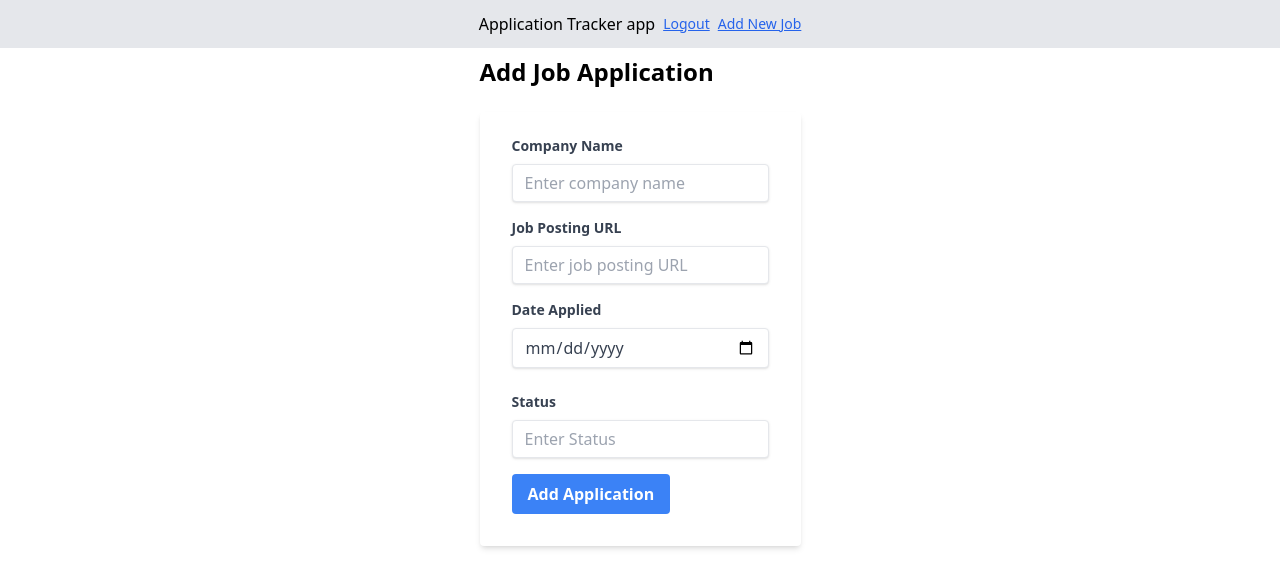
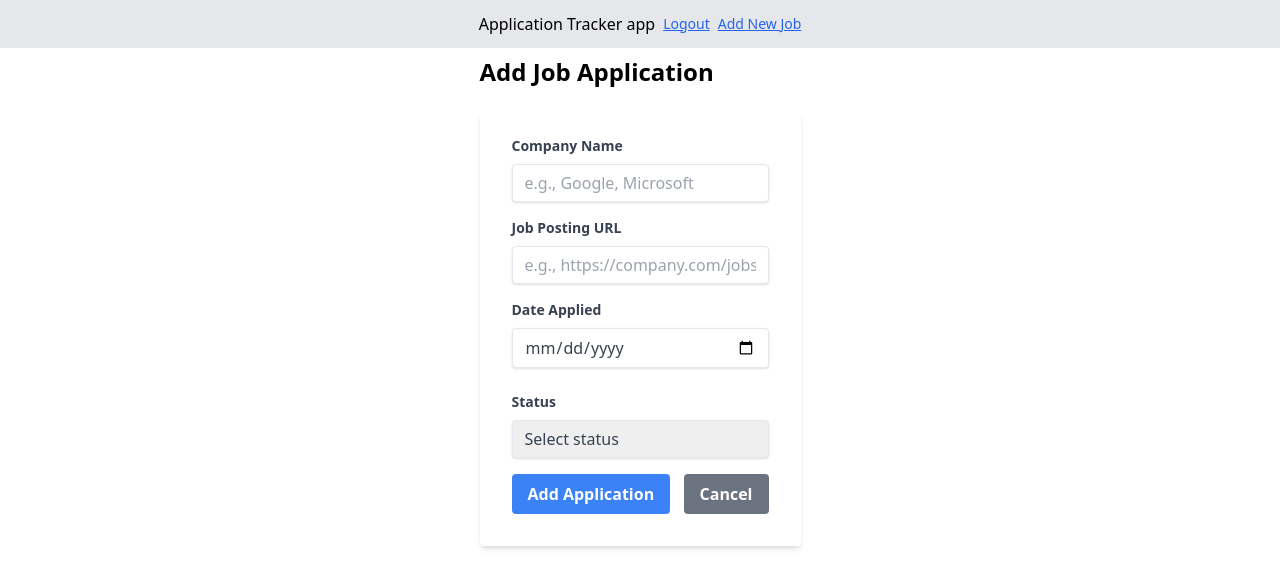
Before and after one commit to wesvane1/app-track-sys3.0, a React (Create React App) app: page /addJob in a window 1280 px wide. Shown: the top 588 px of the page. Built offline with nearby package versions, Linux system fonts and the light colour scheme; no server answers; sample sign-in values are in the browser's storage.

Commit message:
chore: small updates to add job page

```diff
--- a/src/components/jobs/addJob.jsx
+++ b/src/components/jobs/addJob.jsx
@@ -69,7 +69,7 @@ const AddJob = () => {
       setUrl('');
       setDateApplied('');
       setStatus('');
-      navigate('/'); // Redirect to home page after successful submission
+      navigate('/'); // Redirect to home
     } catch (error) {
       console.error('Error adding application:', error);
       setError('Failed to add job application. Please try again.');
@@ -105,7 +105,7 @@ const AddJob = () => {
             id='companyName'
             value={companyName}
             onChange={(e) => setCompanyName(e.target.value)}
-            placeholder='Enter company name'
+            placeholder='e.g., Google, Microsoft'
             className='shadow appearance-none border rounded w-full py-2 px-3 text-gray-700 leading-tight focus:outline-none focus:shadow-outline'
             required
           />
@@ -123,7 +123,7 @@ const AddJob = () => {
             id='url'
             value={url}
             onChange={(e) => setUrl(e.target.value)}
-            placeholder='Enter job posting URL'
+            placeholder='e.g., https://company.com/jobs'
             className='shadow appearance-none border rounded w-full py-2 px-3 text-gray-700 leading-tight focus:outline-none focus:shadow-outline'
             required
           />
@@ -145,6 +145,7 @@ const AddJob = () => {
             required
           />
         </div>
+
         <div className='mb-4'>
           <label
             htmlFor='status'
@@ -152,15 +153,21 @@ const AddJob = () => {
           >
             Status
           </label>
-          <input
-            type='text'
+          <select
             id='status'
             value={status}
             onChange={(e) => setStatus(e.target.value)}
-            placeholder='Enter Status'
             className='shadow appearance-none border rounded w-full py-2 px-3 text-gray-700 leading-tight focus:outline-none focus:shadow-outline'
             required
-          />
+          >
+            <option value='' disabled>
+              Select status
+            </option>
+            <option value='Pending'>Pending</option>
+            <option value='Interview Scheduled'>Interview Scheduled</option>
+            <option value='Offer Received'>Offer Received</option>
+            <option value='Rejected'>Rejected</option>
+          </select>
         </div>
 
         <div className='flex items-center justify-between'>
@@ -171,6 +178,13 @@ const AddJob = () => {
           >
             {loading ? 'Adding...' : 'Add Application'}
           </button>
+          <button
+            type='button'
+            onClick={() => navigate('/home')}
+            className='bg-gray-500 hover:bg-gray-700 text-white font-bold py-2 px-4 rounded focus:outline-none focus:shadow-outline'
+          >
+            Cancel
+          </button>
         </div>
       </form>
     </div>
```
